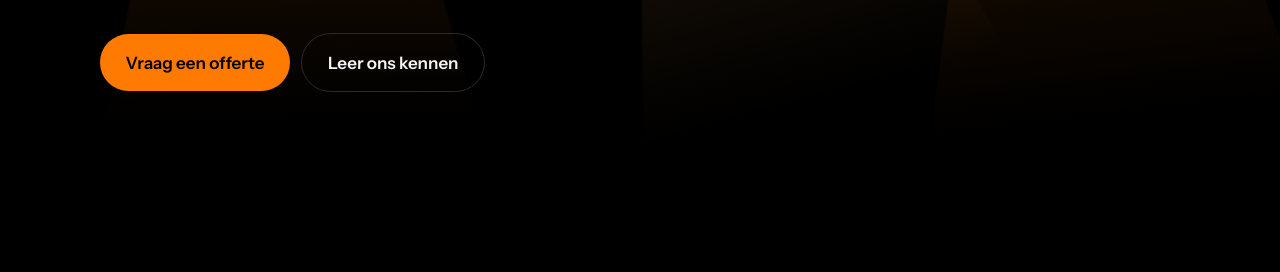
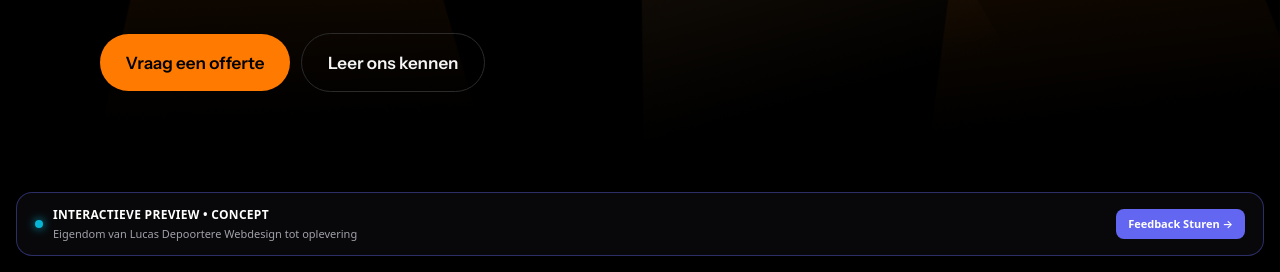
Before and after one commit to lucasdep14/Portfolio, a plain HTML site: page Preview/Mateo/index.html in a window 1280 px wide. Shown: the part 528-800 px from the top of the page. Drawn offline with nearby package versions, Linux system fonts and the light colour scheme.

Commit message:
Insert interactive preview banner in index.html
Added a preview banner for client feedback.

```diff
--- a/Preview/Mateo/index.html
+++ b/Preview/Mateo/index.html
@@ -9,6 +9,9 @@
 <link rel="preconnect" href="https://fonts.gstatic.com" crossorigin>
 <link href="https://fonts.googleapis.com/css2?family=Bricolage+Grotesque:wght@500;700;800&family=Instrument+Sans:wght@400;500;600&display=swap" rel="stylesheet">
 <link rel="stylesheet" href="styles/style.css">
+
+<meta name="robots" content="noindex, nofollow">
+
 </head>
 <body>
 
@@ -131,5 +134,24 @@
   <div class="wrap">© 2026 VDM Productions</div>
 </footer>
 
+<!--
+  WATERMERK & PREVIEW BANNER VOOR KLANTEN
+  Plak deze snippet net vóór de sluitende </body> tag van de klantensite
+-->
+
+<div id="preview-banner" style="position: fixed; bottom: 16px; left: 50%; transform: translateX(-50%); z-index: 99999; width: calc(100% - 32px); max-w: 600px; background: rgba(9, 9, 11, 0.95); backdrop-filter: blur(12px); border: 1px solid rgba(99, 102, 241, 0.4); border-radius: 16px; padding: 12px 18px; box-shadow: 0 10px 30px rgba(0,0,0,0.6); display: flex; align-items: center; justify-content: space-between; gap: 12px; font-family: system-ui, -apple-system, sans-serif; color: #f4f4f5;">
+  <div style="display: flex; align-items: center; gap: 10px;">
+    <div style="width: 8px; height: 8px; border-radius: 50%; background: #06b6d4; box-shadow: 0 0 10px #06b6d4;"></div>
+    <div>
+      <div style="font-size: 12px; font-weight: 700; color: #ffffff; letter-spacing: 0.3px;">INTERACTIEVE PREVIEW • CONCEPT</div>
+      <div style="font-size: 11px; color: #a1a1aa;">Eigendom van Lucas Depoortere Webdesign tot oplevering</div>
+    </div>
+  </div>
+  <a href="https://wa.me/32479092950" target="_blank" style="font-size: 11px; font-weight: 600; background: #6366f1; color: #ffffff; padding: 6px 12px; border-radius: 8px; text-decoration: none; white-space: nowrap; transition: background 0.2s;">
+    Feedback Sturen &rarr;
+  </a>
+</div>
+
+
 </body>
 </html>
```
